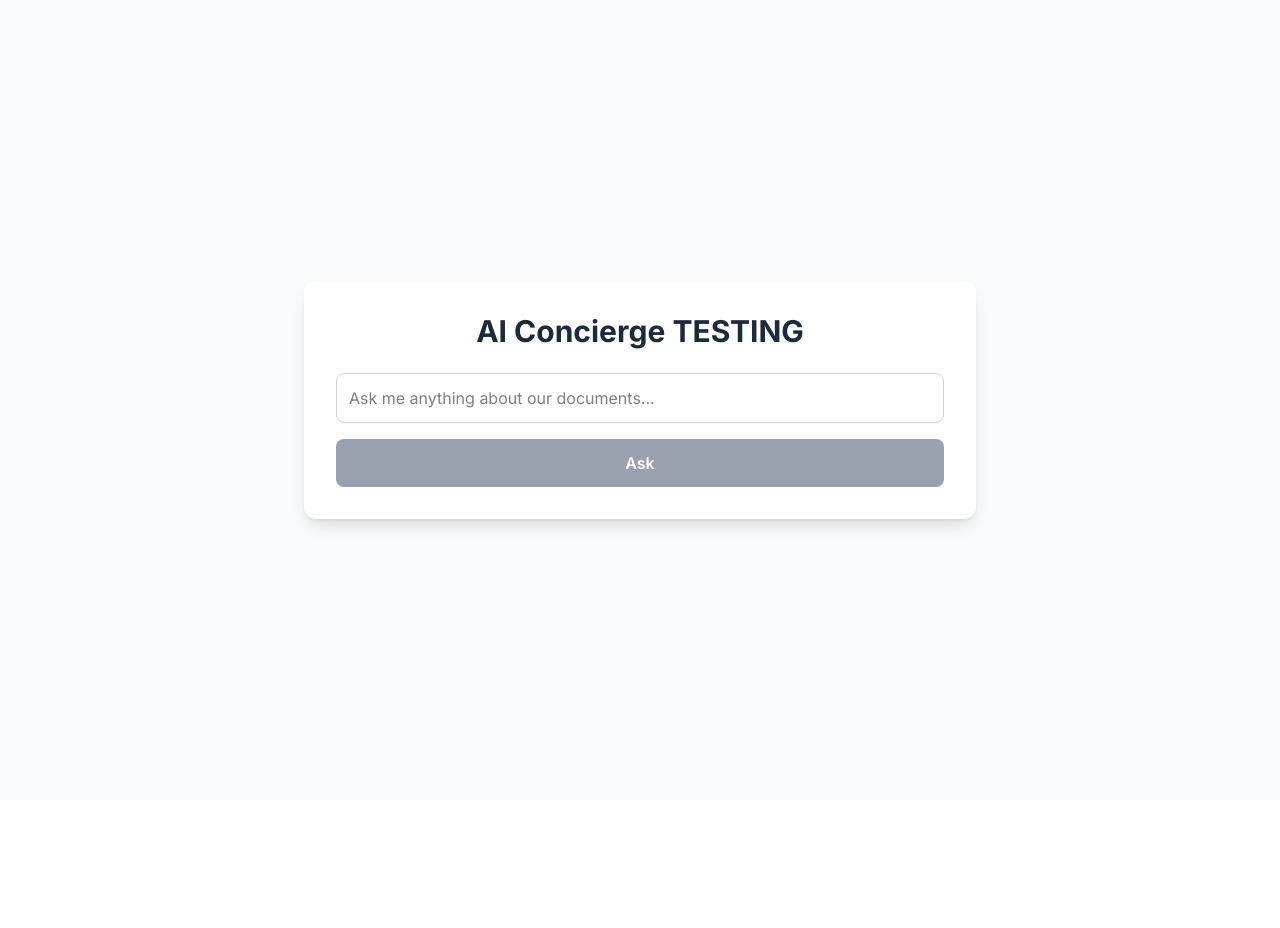
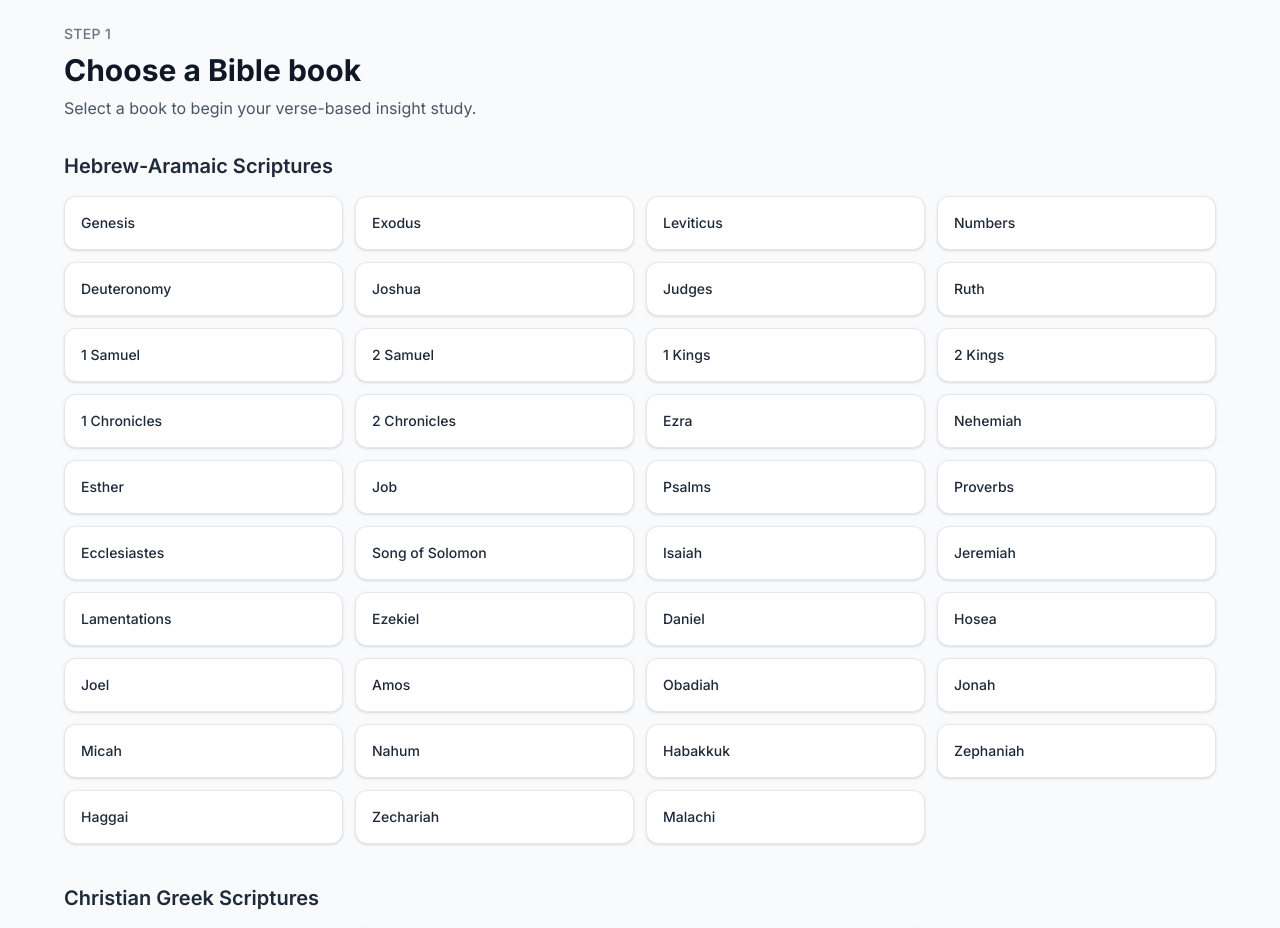
Before and after one commit to scriptura-plus/ai-concierge, a Next.js app: page / in a window 1280 px wide. Shown: the top 928 px of the page. Before the commit the page ends 800 px from the top, so only its background shows below. Built offline with nearby package versions, Linux system fonts and the light colour scheme.

Commit message:
Update page.tsx

```diff
--- a/src/app/page.tsx
+++ b/src/app/page.tsx
@@ -1,78 +1,68 @@
 'use client';
 
-import { useState } from 'react';
+const oldTestamentBooks = [
+  'Genesis', 'Exodus', 'Leviticus', 'Numbers', 'Deuteronomy',
+  'Joshua', 'Judges', 'Ruth', '1 Samuel', '2 Samuel',
+  '1 Kings', '2 Kings', '1 Chronicles', '2 Chronicles',
+  'Ezra', 'Nehemiah', 'Esther', 'Job', 'Psalms', 'Proverbs',
+  'Ecclesiastes', 'Song of Solomon', 'Isaiah', 'Jeremiah',
+  'Lamentations', 'Ezekiel', 'Daniel', 'Hosea', 'Joel', 'Amos',
+  'Obadiah', 'Jonah', 'Micah', 'Nahum', 'Habakkuk', 'Zephaniah',
+  'Haggai', 'Zechariah', 'Malachi',
+];
+
+const newTestamentBooks = [
+  'Matthew', 'Mark', 'Luke', 'John', 'Acts', 'Romans',
+  '1 Corinthians', '2 Corinthians', 'Galatians', 'Ephesians',
+  'Philippians', 'Colossians', '1 Thessalonians', '2 Thessalonians',
+  '1 Timothy', '2 Timothy', 'Titus', 'Philemon', 'Hebrews',
+  'James', '1 Peter', '2 Peter', '1 John', '2 John', '3 John',
+  'Jude', 'Revelation',
+];
+
+function BookGrid({
+  title,
+  books,
+}: {
+  title: string;
+  books: string[];
+}) {
+  return (
+    <section className="w-full">
+      <h2 className="mb-4 text-xl font-semibold text-gray-800">{title}</h2>
+      <div className="grid grid-cols-2 gap-3 sm:grid-cols-3 md:grid-cols-4">
+        {books.map((book) => (
+          <button
+            key={book}
+            type="button"
+            className="rounded-xl border border-gray-200 bg-white px-4 py-4 text-left text-sm font-medium text-gray-800 shadow-sm transition hover:border-gray-400 hover:bg-gray-50"
+          >
+            {book}
+          </button>
+        ))}
+      </div>
+    </section>
+  );
+}
 
 export default function Home() {
-  const [question, setQuestion] = useState('');
-  const [answer, setAnswer] = useState('');
-  const [loading, setLoading] = useState(false);
+  return (
+    <main className="min-h-screen bg-gray-50 px-4 py-6 md:px-8">
+      <div className="mx-auto max-w-6xl">
+        <header className="mb-8">
+          <p className="mb-2 text-sm font-medium uppercase tracking-wide text-gray-500">
+            Step 1
+          </p>
+          <h1 className="text-3xl font-bold text-gray-900">Choose a Bible book</h1>
+          <p className="mt-2 text-gray-600">
+            Select a book to begin your verse-based insight study.
+          </p>
+        </header>
 
-  const tenantId = '9dc365fe-0b37-4873-903a-a646bef78db7';
-
-  const handleSubmit = async (e: React.FormEvent) => {
-    e.preventDefault();
-
-    const trimmedQuestion = question.trim();
-    if (!trimmedQuestion) {
-        setAnswer("Please enter a valid question.");
-        return;
-    }
-
-    setAnswer('');
-    setLoading(true);
-
-    try {
-      const response = await fetch('/api/ask', {
-        method: 'POST',
-        headers: {
-          'Content-Type': 'application/json',
-        },
-        body: JSON.stringify({
-          question: trimmedQuestion,
-          tenantId: tenantId
-        }),
-      });
-
-      const data = await response.json();
-      if (!response.ok) {
-        throw new Error(data.error || 'Network response was not ok');
-      }
-      setAnswer(data.answer);
-    } catch (error: any) {
-      console.error('There was a problem with the fetch operation:', error);
-      setAnswer('Sorry, something went wrong. Please try again.');
-    } finally {
-      setLoading(false);
-    }
-  };
-
-  return (
-    <main className="flex min-h-screen flex-col items-center justify-center p-24 bg-gray-50">
-      <div className="w-full max-w-2xl bg-white p-8 rounded-xl shadow-lg">
-        {/* --- ИЗМЕНЕНИЕ ЗДЕСЬ --- */}
-        <h1 className="text-3xl font-bold mb-6 text-center text-gray-800">AI Concierge TESTING</h1>
-        <form onSubmit={handleSubmit}>
-          <input
-            type="text"
-            value={question}
-            onChange={(e) => setQuestion(e.target.value)}
-            placeholder="Ask me anything about our documents..."
-            className="w-full p-3 border border-gray-300 rounded-lg mb-4 text-black focus:ring-2 focus:ring-blue-500"
-          />
-          <button
-            type="submit"
-            className="w-full p-3 bg-blue-600 text-white rounded-lg font-semibold hover:bg-blue-700 disabled:bg-gray-400"
-            disabled={loading || !question.trim()}
-          >
-            {loading ? 'Thinking...' : 'Ask'}
-          </button>
-        </form>
-        {answer && (
-          <div className="mt-6 p-4 bg-gray-100 rounded-lg text-black">
-            <h2 className="font-bold">Answer:</h2>
-            <p>{answer}</p>
-          </div>
-        )}
+        <div className="space-y-10">
+          <BookGrid title="Hebrew-Aramaic Scriptures" books={oldTestamentBooks} />
+          <BookGrid title="Christian Greek Scriptures" books={newTestamentBooks} />
+        </div>
       </div>
     </main>
   );
```
